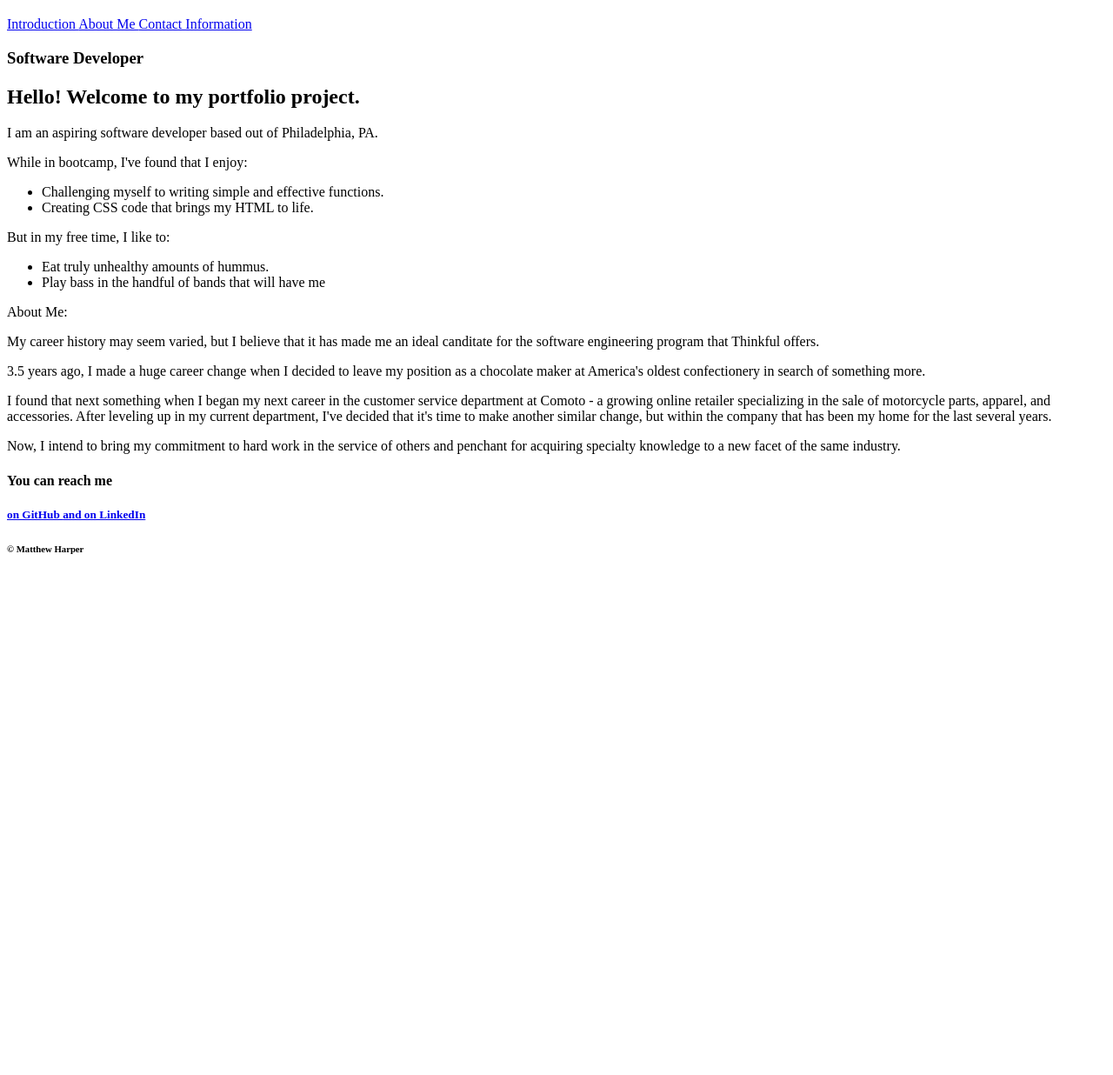
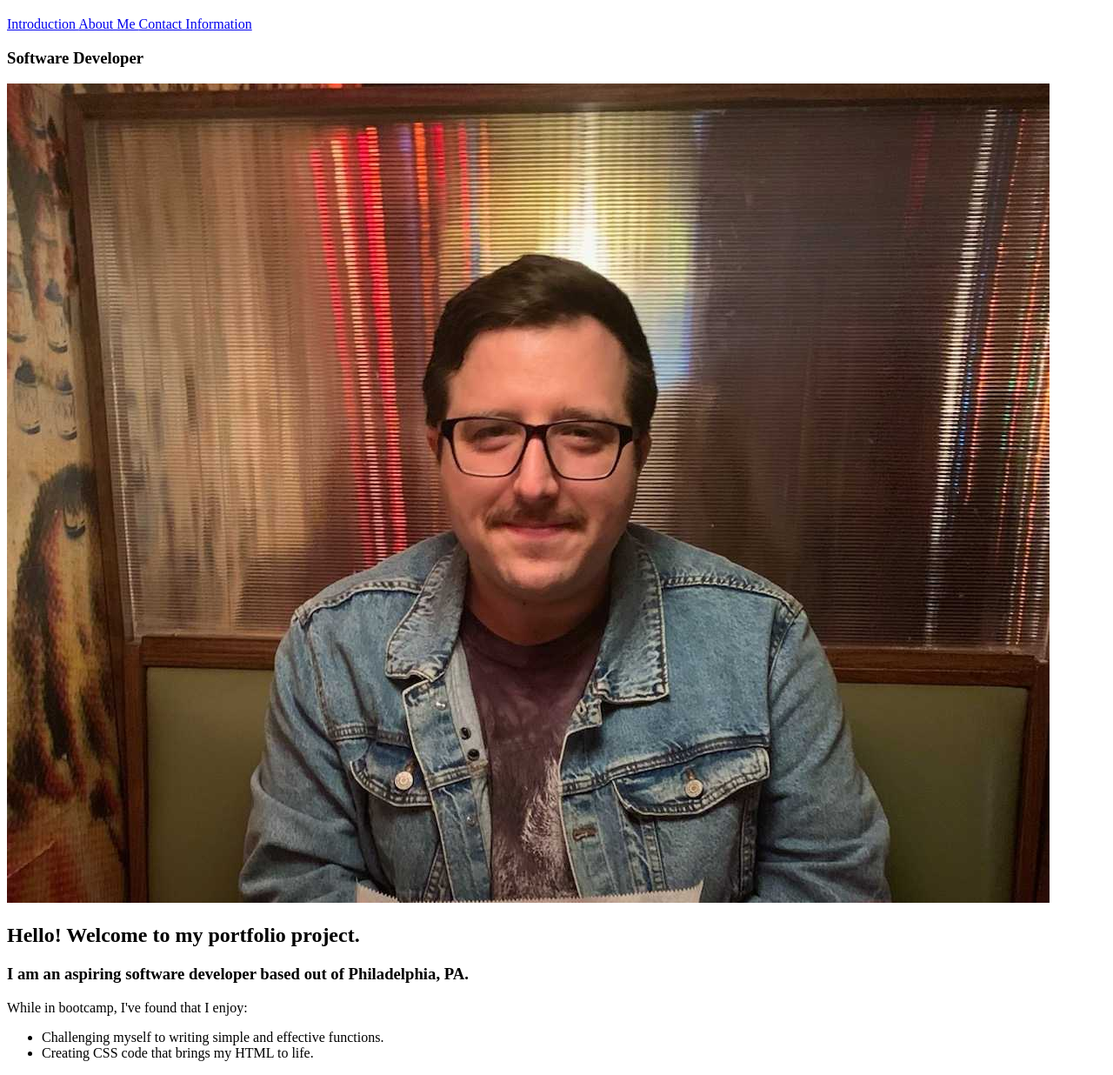
Before and after one commit to matthewjamesharper/portfolio-2.0, a plain HTML site: page index.html in a window 1280 px wide. Shown: the part 61-1297 px from the top of the page at 87% size. Before the commit the page ends 800 px from the top, so only its background shows below. Drawn offline with Linux system fonts and the light colour scheme.

Commit message:
Update index.html

```diff
--- a/index.html
+++ b/index.html
@@ -35,11 +35,12 @@
 
     <!-- Introduction Section -->
 
-      <h2 id="intro"> Hello! Welcome to my portfolio project.</h2>
 
     <article>
+      <img src="images/matt-in-denim-jacket.jpg" alt="Matthew Harper">
+       <h2 id="intro"> Hello! Welcome to my portfolio project.</h2>
 
-      I am an aspiring software developer based out of Philadelphia, PA.
+        <h3> I am an aspiring software developer based out of Philadelphia, PA. </h3>
 
      <p>
      While in bootcamp, I've found that I enjoy:
```
